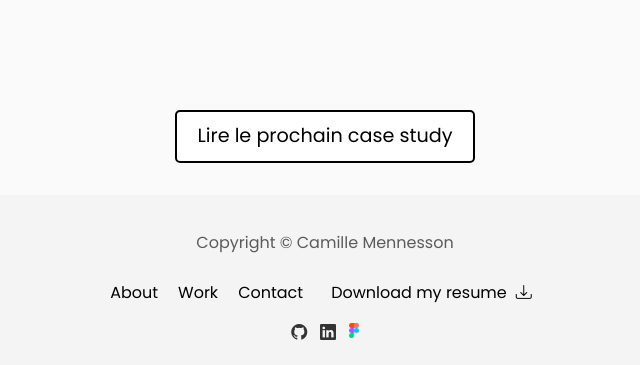
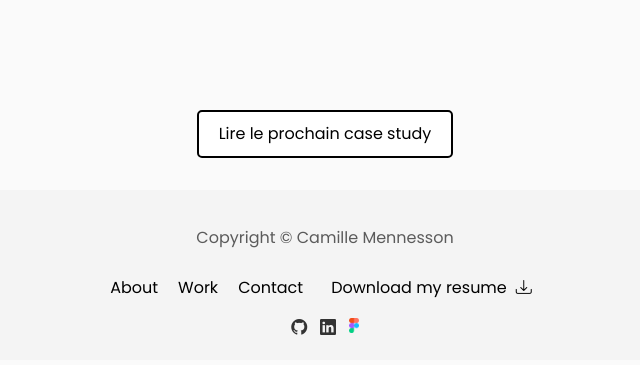
Before and after one commit to camillemennesson/my-portfolio, a PHP site: page /Catan.html in a window 1280 px wide. Shown: the part 3969-4334 px from the top of the page, without its empty margins (315-955 px from the left). After the commit the page ends 4304 px from the top, so only its background shows below. Run offline with PHP 8.4, Linux system fonts and the light colour scheme.

Commit message:
CTA case

```diff
--- a/style.css
+++ b/style.css
@@ -291,12 +291,12 @@ project h3 a:hover {
     text-decoration: none; /* Remove underline from the link */
     border-radius: 5px; /* Rounded corners */
     border: 2px solid black; /* Black stroke */
-    font-size: 1.2rem; /* Font size */
+    font-size: 1rem; /* Font size */
     transition: background-color 0.3s; /* Transition effect for hover */
 }
 
 .next-case-study-button:hover {
-    background-color: #2f2f2f; /* Darken background color on hover */
+    background-color: #000000; /* Darken background color on hover */
     transform: scale(1.05); /* Slightly enlarge the button on hover */
     color: #fafafa;
 }
```
